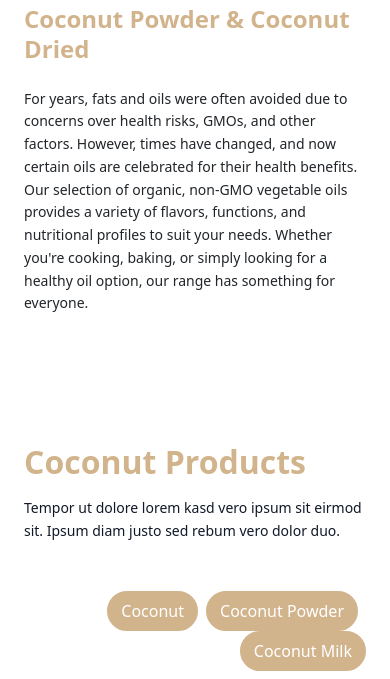
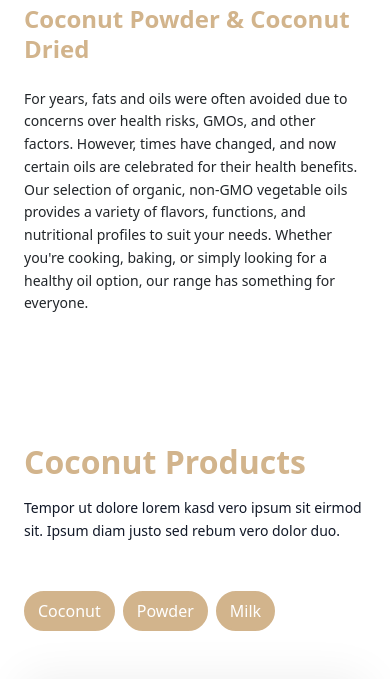
Before and after one commit to berlincapztone/PRO_HS-, a Django app: template honeyapp/templates/cocount.html in a window 390 px wide. Shown: the part 833-1512 px from the top of the page. Run offline with Django 5.2, Linux system fonts and the light colour scheme; the template is opened without the code that fills it, so the values that code supplies are empty; parts of the project's set-up code (start-up, migrations or seed data) failed here and were passed over; some libraries are stand-ins or nearby versions.

Commit message:
all chsnges my

```diff
--- a/honeyapp/templates/cocount.html
+++ b/honeyapp/templates/cocount.html
@@ -344,10 +344,10 @@
                         <a class="btn border-2 rounded-full text-white border-yellow-400 bg-yellow-400 hover:bg-yellow-500" data-bs-toggle="pill" href="#tab-1" style="border-color: #D2B48C; background-color: #D2B48C;"> Coconut</a>
                     </li>
                     <li class="nav-item me-2">
-                        <a class="btn border-2 rounded-full text-white border-yellow-400 bg-yellow-400 hover:bg-yellow-500" data-bs-toggle="pill" href="#tab-2" style="border-color: #D2B48C; background-color: #D2B48C;">Coconut Powder</a>
+                        <a class="btn border-2 rounded-full text-white border-yellow-400 bg-yellow-400 hover:bg-yellow-500" data-bs-toggle="pill" href="#tab-2" style="border-color: #D2B48C; background-color: #D2B48C;"> Powder</a>
                     </li>
                     <li class="nav-item me-0">
-                        <a class="btn border-2 rounded-full text-white border-yellow-400 bg-yellow-400 hover:bg-yellow-500" data-bs-toggle="pill" href="#tab-3" style="border-color: #D2B48C; background-color: #D2B48C;" >Coconut Milk</a>
+                        <a class="btn border-2 rounded-full text-white border-yellow-400 bg-yellow-400 hover:bg-yellow-500" data-bs-toggle="pill" href="#tab-3" style="border-color: #D2B48C; background-color: #D2B48C;" > Milk</a>
                     </li>
                 </ul>
             </div>
--- a/honeyapp/templates/oil.html
+++ b/honeyapp/templates/oil.html
@@ -261,7 +261,7 @@
                 }
 
             .learn-more-btn {
-                max-width: 30%; /* Full width on mobile */
+                max-width: 40%; /* Full width on mobile */
                 font-size: 0.9rem; /* Slightly bigger text for mobile */
             }
 
```
